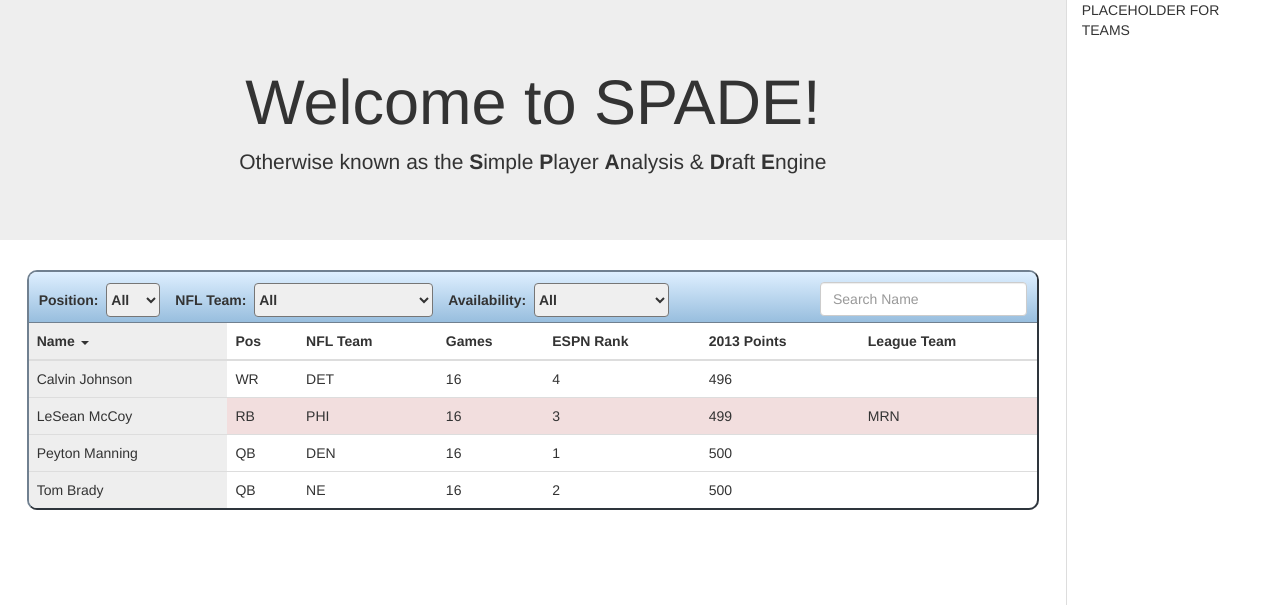
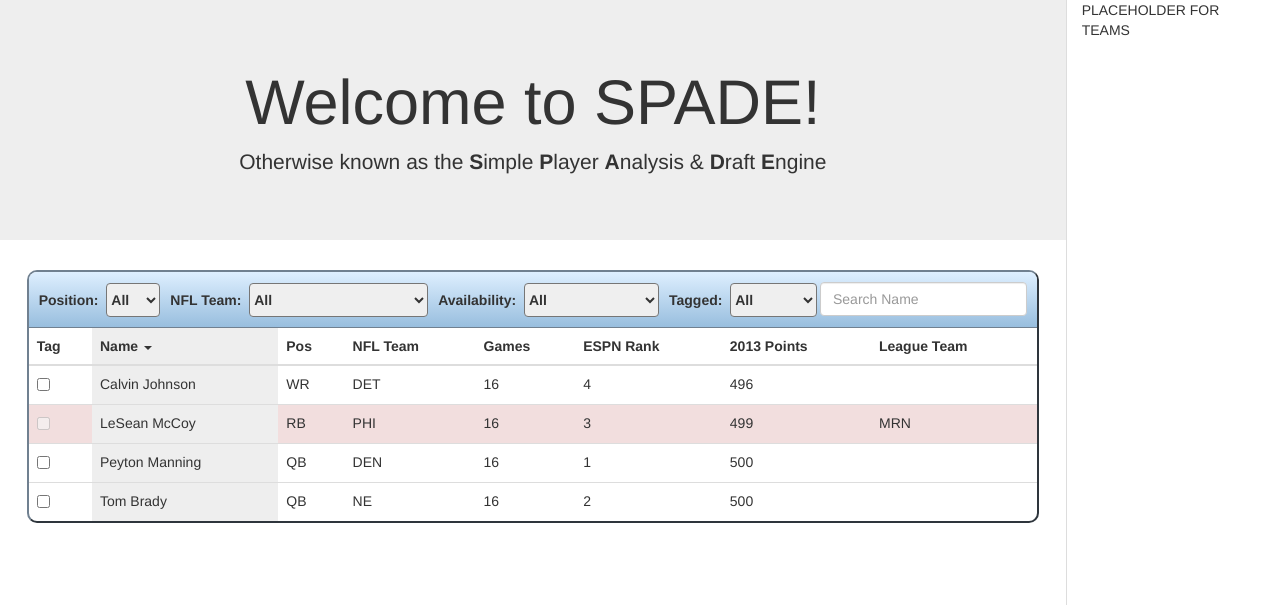
Before and after one commit to runt9/SPADE, a Django app: page / in a window 1280 px wide. Shown: the top 605 px of the page. Run offline with Django 3.2, Linux system fonts and the light colour scheme; some libraries are stand-ins or nearby versions.

Commit message:
[#74081066] Frontend Players Prototype - Player tagging, client-side only

```diff
--- a/static/css/players.css
+++ b/static/css/players.css
@@ -25,6 +25,7 @@ select {
 .filters {
     background: linear-gradient(to bottom, rgba(222,239,255,1) 0%,rgba(152,190,222,1) 100%);
     padding-top: 10px;
+    padding-bottom: 5px;
     border-bottom: 1px solid slategrey;
     overflow: hidden;
 }
@@ -45,3 +46,7 @@ select {
     padding-left: 0;
     overflow: auto;
 }
+.filterSelect {
+    float: left;
+    padding-left: 10px;
+}
--- a/static/javascript/controllers.js
+++ b/static/javascript/controllers.js
@@ -12,6 +12,7 @@ angular.module('PlayersApp.controllers', []).controller('playersController', fun
            last_season_points: "500",
            league_team: "",
            available: true,
+           tagged: false,
            passing_yards: "5000"
        },
        {
@@ -23,6 +24,7 @@ angular.module('PlayersApp.controllers', []).controller('playersController', fun
            last_season_points: "500",
            league_team: "",
            available: true,
+           tagged: false,
            passing_yards: "4000"
        },
        {
@@ -34,6 +36,7 @@ angular.module('PlayersApp.controllers', []).controller('playersController', fun
            last_season_points: "499",
            league_team: 'MRN',
            available: false,
+           tagged: false,
            rushing_yards: "1500"
        },
        {
@@ -45,6 +48,7 @@ angular.module('PlayersApp.controllers', []).controller('playersController', fun
            last_season_points: "496",
            league_team: "",
            available: true,
+           tagged: false,
            receiving_yards: "1800",
            receiving_tds: "18"
        },
--- a/templates/index.html
+++ b/templates/index.html
@@ -33,7 +33,7 @@
                 <div style="float: right; padding-right: 10px">
                     <input type="text" ng-model="search.name" placeholder="Search Name" class="form-control">
                 </div>
-                <div style="float: left; padding-left: 10px">
+                <div class="filterSelect">
                     <label>Position:&nbsp;
                         <select ng-model="search.position">
                             <option value="">All</option>
@@ -41,7 +41,7 @@
                         </select>
                     </label>
                 </div>
-                <div style="float: left; padding-left: 15px">
+                <div class="filterSelect">
                     <label>NFL Team:&nbsp;
                         <select ng-model="search.nfl_team">
                             <option value="">All</option>
@@ -49,7 +49,7 @@
                         </select>
                     </label>
                 </div>
-                <div style="float: left; padding-left: 15px">
+                <div class="filterSelect">
                     <label>Availability:&nbsp;
                         <select ng-model="search.available">
                             <option value="">All</option>
@@ -58,10 +58,20 @@
                         </select>
                     </label>
                 </div>
+                <div class="filterSelect">
+                    <label>Tagged:&nbsp;
+                        <select ng-model="search.tagged">
+                            <option value="">All</option>
+                            <option value="true">Tagged</option>
+                            <option value="false">Untagged</option>
+                        </select>
+                    </label>
+                </div>
             </div>
             <table class="table table-hover">
                 <thead>
                     <tr>
+                        <th>Tag</th>
                         <th ng-class="{'sorted': predicate == 'name'}">
                             <div class="sortableHeader" ng-click="predicate = 'name'; reverse = !reverse">
                                 Name
@@ -128,11 +138,11 @@
                                 <span ng-class="{'caret': predicate == 'receiving_tds', 'caret-reversed': reverse}"></span>
                             </div>
                         </th>
-
                     </tr>
                 </thead>
                 <tbody>
-                    <tr ng-repeat="player in playersList | orderBy:predicate:reverse | filter:search:strict" ng-class="{'bg-danger': !player.available}">
+                    <tr ng-repeat="player in playersList | orderBy:predicate:reverse | filter:search:strict" ng-class="{'bg-danger': !player.available, 'bg-warning': player.tagged}">
+                        <td><input type="checkbox" ng-checked="player.tagged" ng-model="player.tagged" ng-disabled="!player.available"></td>
                         <td ng-class="{'sorted': predicate == 'name'}">{[{player.name}]}</td>
                         <td ng-class="{'sorted': predicate == 'position'}">{[{player.position}]}</td>
                         <td ng-class="{'sorted': predicate == 'nfl_team'}">{[{player.nfl_team}]}</td>
```
